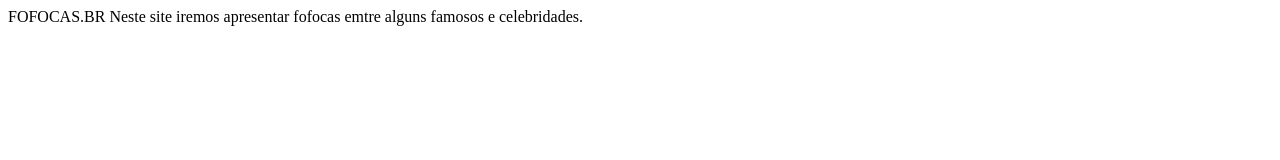
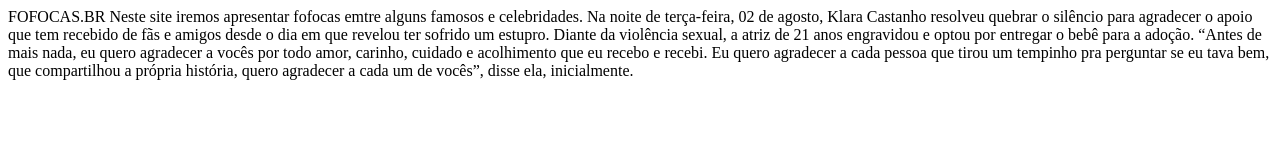
Before and after one commit to edina-fambomel/pensamentocomputacional, a plain HTML site: page index.html in a window 1280 px wide. Drawn offline with Linux system fonts and the light colour scheme.

Commit message:
CONTEUDO

```diff
--- a/index.html
+++ b/index.html
@@ -11,5 +11,15 @@
 <body
 <h1>FOFOCAS.BR</h1>
 Neste site iremos apresentar fofocas emtre alguns famosos e celebridades.
+Na noite de terça-feira, 02 de agosto, Klara Castanho resolveu quebrar o silêncio para
+agradecer o apoio que tem recebido de fãs e amigos desde o dia em que revelou ter sofrido
+um estupro. Diante da violência sexual, a atriz de 21 anos engravidou e optou por
+entregar o bebê para a adoção.
+“Antes de mais nada, eu quero agradecer a vocês por todo amor, carinho, cuidado e acolhimento
+que eu recebo e recebi. Eu quero agradecer a cada pessoa que tirou um tempinho pra perguntar se
+eu tava bem, que compartilhou a própria história, quero agradecer a cada um de vocês”,
+disse ela, inicialmente.
+
+
 </body
    </html>
```
